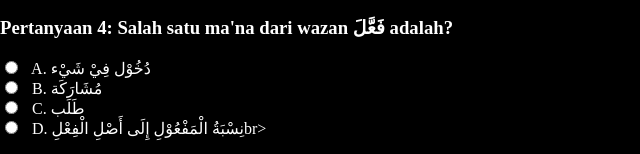
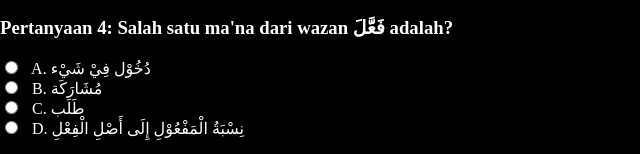
Before and after one commit to afhimna/halaman4, a plain HTML site: page index.html in a window 1280 px wide. Shown: the part 640-794 px from the top of the page, 0-640 px from the left. Drawn offline with Linux system fonts and the light colour scheme.

Commit message:
Update index.html

```diff
--- a/index.html
+++ b/index.html
@@ -132,7 +132,7 @@
         <input type="radio" name="answer4" value="A"> A. دُخُوْل فِيْ شَيْء<br>
         <input type="radio" name="answer4" value="B"> B. مُشَارَكَة<br>
         <input type="radio" name="answer4" value="C"> C. طَلَب<br>
-        <input type="radio" name="answer4" value="D"> D. نِسْبَةُ الْمَفْعُوْلِ إِلَى أَصْلِ الْفِعْلِbr>
+        <input type="radio" name="answer4" value="D"> D. نِسْبَةُ الْمَفْعُوْلِ إِلَى أَصْلِ الْفِعْلِ<br>
     </form>
     <div id="result4" style="display: none;"></div>
 <h3>Pertanyaan 5: "وَآلِهِ وَصَحْبِهِ وَمَنْ تَبِع" Fi'il تَبِعَ يَتْبَعُ masuk pada bab?</h3>
```
